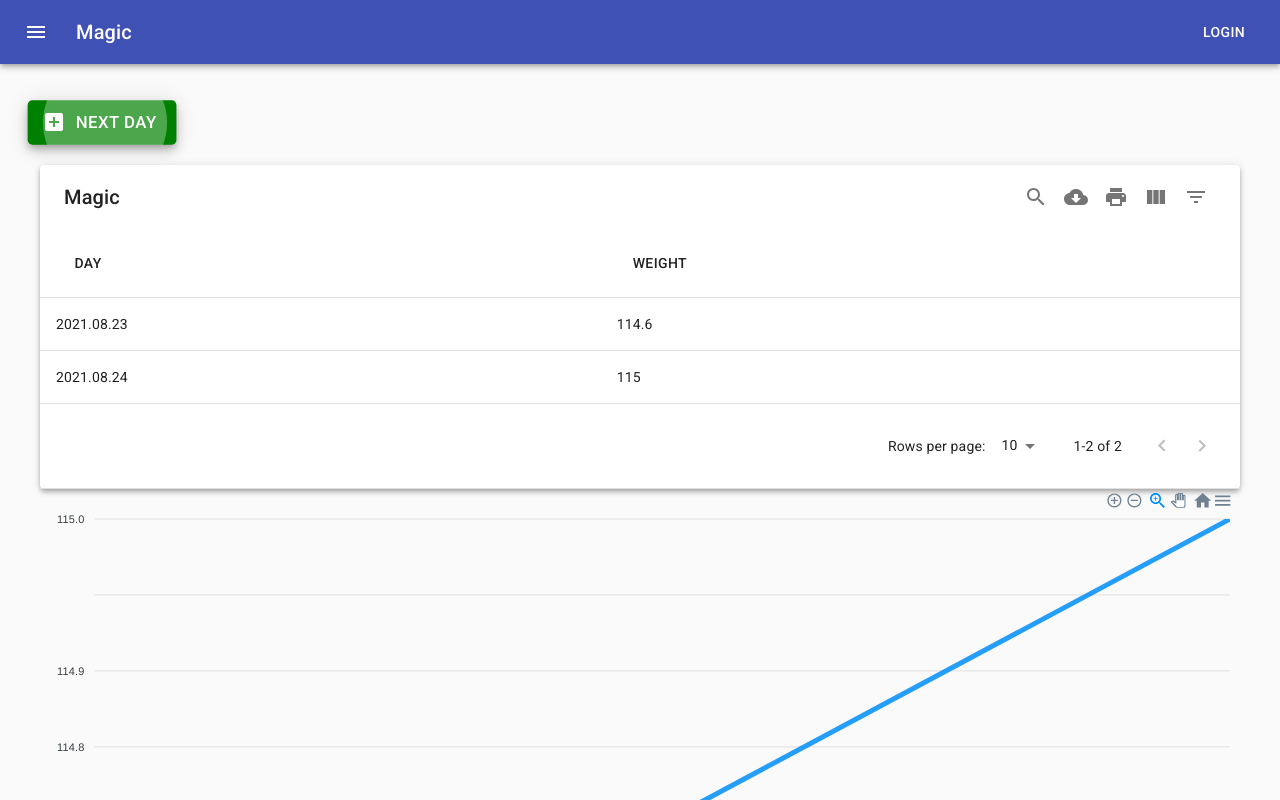
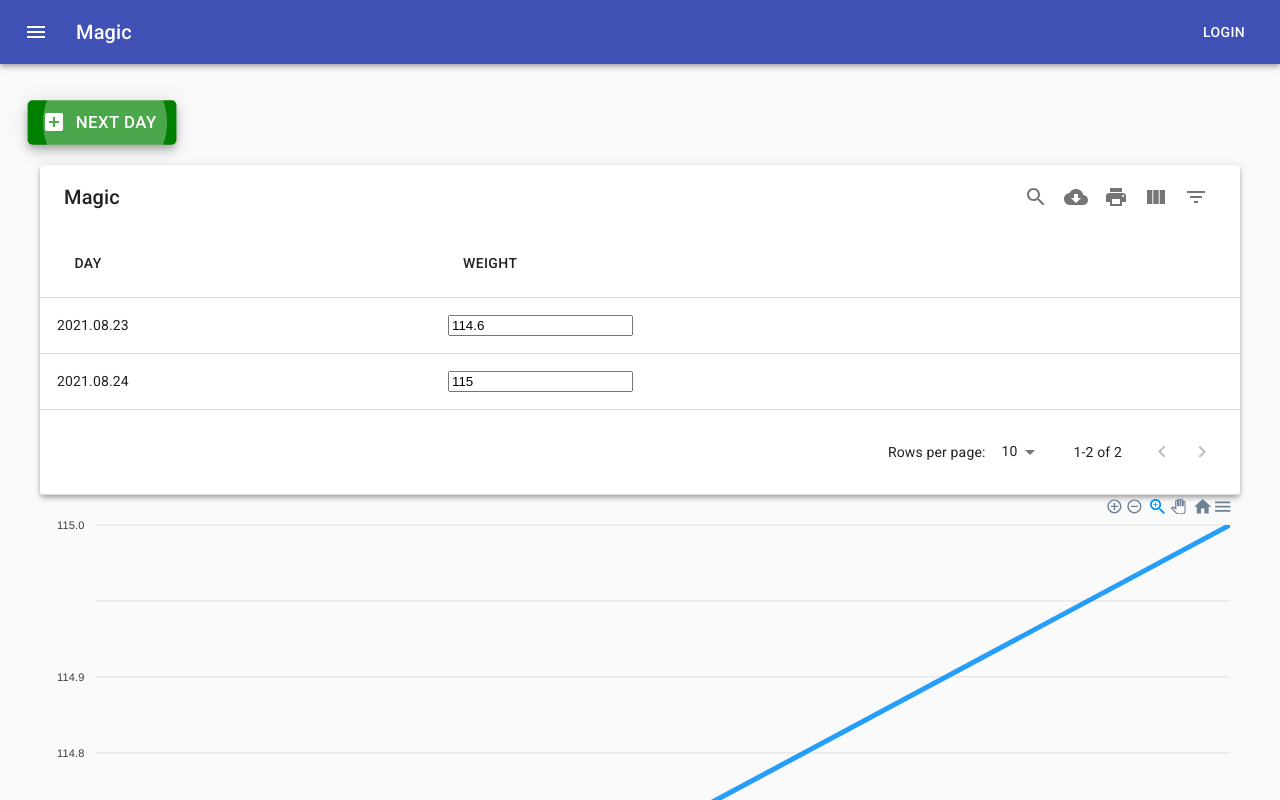
Before and after one commit to fernandokokocha/magic-frontend, a React (Create React App) app: page / in a window 1280 px wide. Shown: the top 800 px of the page. Built offline with nearby package versions, Linux system fonts and the light colour scheme.

Commit message:
Add updating weight functionality (already refelcted on the chart)

```diff
--- a/src/components/MagicTable.tsx
+++ b/src/components/MagicTable.tsx
@@ -3,20 +3,60 @@ import { DATE_FORMAT } from "../datetime/datetime";
 import MUIDataTable from "mui-datatables";
 import { Dayjs } from "dayjs";
 
-function formatDate(day: Dayjs) {
-  return day.format(DATE_FORMAT);
-}
-
-const columns = ["Day", "Weight"];
-
 const options = {
   selectableRows: "none" as any,
 };
 
-const rowToData = (row: GridRowData) => [formatDate(row.date), row.weight];
+export const MagicTable = ({
+  rows,
+  updateRow,
+}: {
+  rows: GridRowData[];
+  updateRow: (rowId: number, newValue: number) => any;
+}) => {
+  const data = rows;
+  const columns = [
+    {
+      name: "date",
+      label: "Day",
+      options: {
+        customBodyRender: (value: Dayjs | undefined) => {
+          return (
+            <tr>
+              <td>{value?.format(DATE_FORMAT)}</td>
+            </tr>
+          );
+        },
+      },
+    },
+    {
+      name: "weight",
+      label: "Weight",
+      options: {
+        customBodyRender: (
+          value: number | undefined,
+          tableMeta: any,
+          updateValue: any
+        ) => {
+          return (
+            <tr>
+              <td>
+                <input
+                  value={value ? value : ""}
+                  onChange={(evt) => {
+                    const value = Number(evt.target.value);
+                    updateRow(tableMeta.rowIndex, value);
+                    updateValue(value);
+                  }}
+                />
+              </td>
+            </tr>
+          );
+        },
+      },
+    },
+  ];
 
-export const MagicTable = ({ rows }: { rows: GridRowData[] }) => {
-  const data = rows.map(rowToData);
   return (
     <>
       <MUIDataTable
--- a/src/pages/MagicPage.tsx
+++ b/src/pages/MagicPage.tsx
@@ -61,6 +61,15 @@ const MagicPage = () => {
     setRows([{ id, date, weight }, ...rows]);
   };
 
+  const updateRow = (rowIndex: number, newValue: number) => {
+    const newRows = [...rows];
+
+    const row = newRows[rowIndex];
+    row.weight = newValue;
+
+    setRows(newRows);
+  };
+
   return (
     <Box m={5}>
       <Box mb={3}>
@@ -76,7 +85,7 @@ const MagicPage = () => {
         </Button>
       </Box>
       <Box>
-        <MagicTable rows={rows} />
+        <MagicTable rows={rows} updateRow={updateRow} />
         <MagicChart rows={rows} />
       </Box>
     </Box>
```
